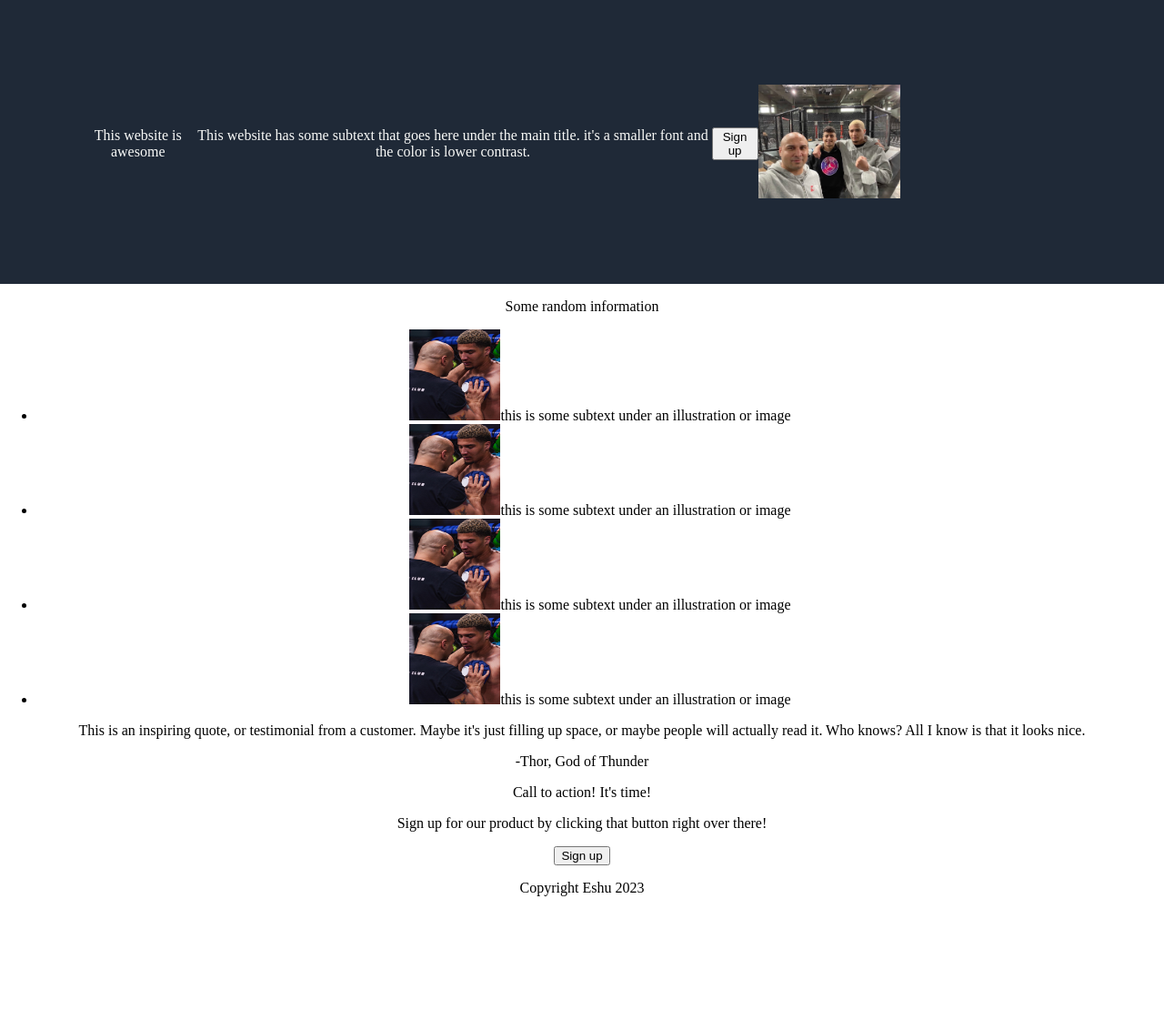
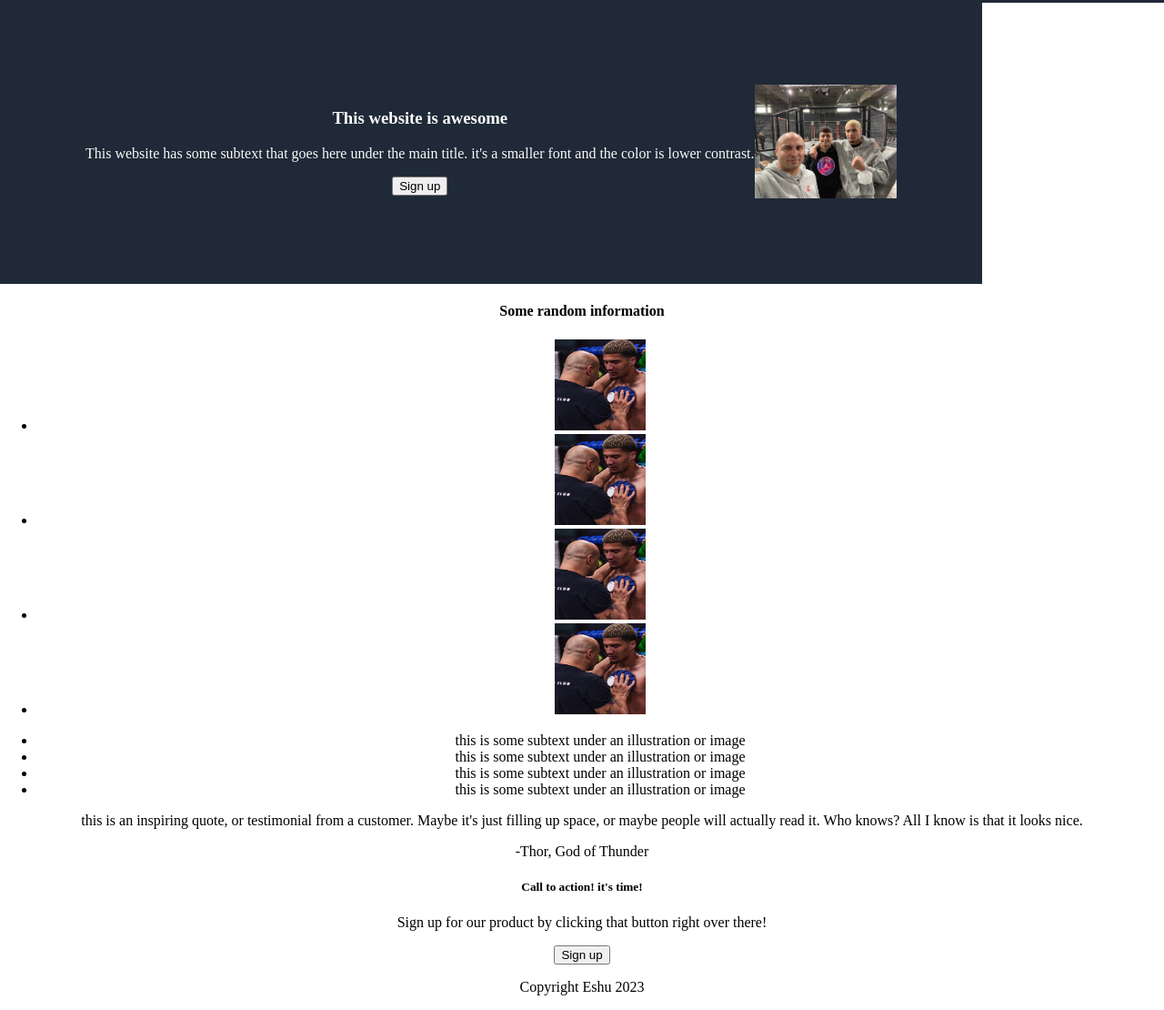
Before and after one commit to EshuDevs/landing-page, a plain HTML site: page index.html in a window 1280 px wide. Shown: the part 121-1231 px from the top of the page at 91% size. Before the commit the page ends 1122 px from the top, so only its background shows below. Drawn offline with Linux system fonts and the light colour scheme.

Commit message:
index.html

```diff
--- a/index.html
+++ b/index.html
@@ -11,51 +11,60 @@
     <div class="container">
         <nav class="navbar">
             <div class="logo">Header Logo</div>
-            <div class="links subtext">
-                <a href="index.html">Home</a>
-                <a href="about.html">About</a>
-                <a href="contact.html">Contact</a>
+            <div class ="links">
+                <a class="home" href="index.html">Home</a>
+                <a class="about" href="about.html">About</a>
+                <a class="contact" href="contact.html">Contact</a>
             </div>
         </nav>
     </div>
-    <div class="container">
     <main class="top">
-            <div class="title">This website is awesome</div>
+        <div class="left">
+            <h3 class="title">This website is awesome</h3>
             <p class="subtext">This website has some subtext that goes here under the main title.
                 it's a smaller font and the color is lower contrast.
             </p>
-            <button>Sign up</button>
+            <button class="button button-one">Sign up</button>
+        </div>
         <div class="right">
             <img class="resize" src="pictures/one-man1.JPG">
         </div>
     </main>
+    <main class="middle-white">
+        <h4 class="info">Some random information</h4>
+        <div class="items">
+            <ul class="row">
+                <li><img class="pic" height="100px" width="100px" src="pictures/one-man2.JPG"></li>
+                <li><img class="pic" height="100px" width="100px" src="pictures/one-man2.JPG"></li>
+                <li><img class="pic" height="100px" width="100px" src="pictures/one-man2.JPG"></li>
+                <li><img class="pic" height="100px" width="100px" src="pictures/one-man2.JPG"></li>
+            </ul>
+            <ul class="st">
+                <li class="sub">this is some subtext under an illustration or image</li>
+                <li class="sub">this is some subtext under an illustration or image</li>
+                <li class="sub">this is some subtext under an illustration or image</li>
+                <li class="sub">this is some subtext under an illustration or image</li>
+            </ul>
         </div>
-    <div class="middle">
-        <main class="middle-white">
-            <p class="headline">Some random information</p>
-            <ul class="outline">
-                <li><img height="100px" width="100px" src="pictures/one-man2.JPG">this is some subtext under an illustration or image</li>
-                <li><img height="100px" width="100px" src="pictures/one-man2.JPG">this is some subtext under an illustration or image</li>
-                <li><img height="100px" width="100px" src="pictures/one-man2.JPG">this is some subtext under an illustration or image</li>
-                <li><img height="100px" width="100px" src="pictures/one-man2.JPG">this is some subtext under an illustration or image</li>
-            </ul>
     </main>
+    <main class="middle grey">
+        <div class="quote">
+            <p class="q">this is an inspiring quote, or testimonial from a customer.
+                Maybe it's just filling up space, or maybe people will actually read it.
+                Who knows? All I know is that it looks nice.</p>
+            <p class="author">-Thor, God of Thunder</p>
         </div>
-        <main class="middle-grey">
-            <p class="quote">This is an inspiring quote, or testimonial from a customer.
-                Maybe it's just filling up space, or maybe people will actually read it.
-                Who knows? All I know is that it looks nice.
-            </p>
-            <p class="speaker">-Thor, God of Thunder</p>
     </main>
-        <main class="sign-up">
-            <p class="sign-header">Call to action! It's time!</p>
-            <p class="sign-text">Sign up for our product by clicking that button right over there!</p>
-            <button class="sign-button">Sign up</button>
+    <main class="bottom">
+        <div class="container-two">
+            <div class="box">
+                <h5 class="call">Call to action! it's time!</h5>
+                <p class="sign-sub">Sign up for our product by clicking that button right over there!</p>
+            </div>
+            <button class="button-two">Sign up</button>
+        </div>
     </main>
-        <footer>
+    <footer class="footer">
         <p>Copyright Eshu 2023</p>
     </footer>
-    </div>
 </body>
-</html>
```
Lines whose indentation alone changed are shown as unchanged.
